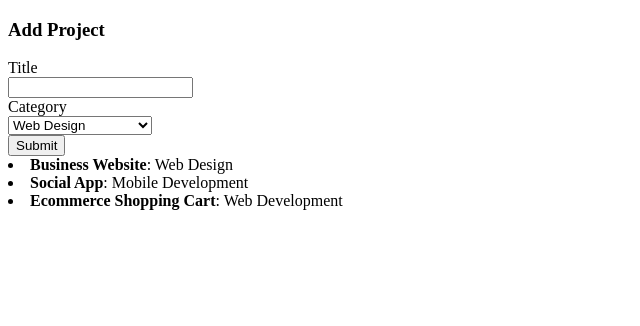
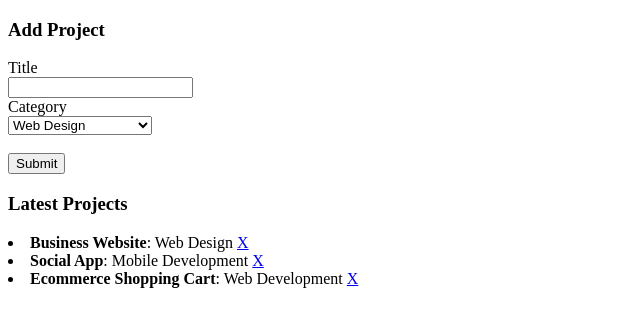
Before and after one commit to rahilka/ReactJsCrashCourse, a React (Create React App) app in the folder hello-world/: page / in a window 1280 px wide. Shown: the top 326 px of the page, without its empty margins (0-640 px from the left). Built offline with nearby package versions, Linux system fonts and the light colour scheme.

Commit message:
Delete project

```diff
--- a/hello-world/package.json
+++ b/hello-world/package.json
@@ -4,7 +4,8 @@
   "private": true,
   "dependencies": {
     "react": "^15.6.1",
-    "react-dom": "^15.6.1"
+    "react-dom": "^15.6.1",
+    "uuid": "^3.1.0"
   },
   "devDependencies": {
     "react-scripts": "1.0.7"
--- a/hello-world/src/App.js
+++ b/hello-world/src/App.js
@@ -1,4 +1,5 @@
 import React, { Component } from 'react';
+import uuid from 'uuid';
 import './App.css';
 import Projects from './components/Projects';
 import AddProject from './components/AddProject';
@@ -21,14 +22,17 @@
 			projects: [
 
 				{
+					id: uuid.v4(),
 					title: 'Business Website',
 					category: 'Web Design'
 				},
 				{
+					id: uuid.v4(),
 					title: 'Social App',
 					category: 'Mobile Development'
 				},
 				{
+					id: uuid.v4(),
 					title: 'Ecommerce Shopping Cart',
 					category: 'Web Development'
 				}
@@ -44,11 +48,18 @@
 		this.setState({projects: projects});
 	}
 
+	handleDeleteProject(id) {
+		let projects = this.state.projects;
+		let index = projects.findIndex(x => x.id === id);
+		projects.splice(index, 1);
+		this.setState({projects: projects});
+	}
+
 	  render() {
 		return (
 		  <div className="App">
 			<AddProject addProject={this.handleAddProject.bind(this)} />
-			<Projects projects={this.state.projects} />
+			<Projects projects={this.state.projects} onDelete={this.handleDeleteProject.bind(this)} />
 		  </div>
 		);
 	  }
--- a/hello-world/src/components/AddProject.js
+++ b/hello-world/src/components/AddProject.js
@@ -1,4 +1,5 @@
 import React, { Component } from 'react';
+import uuid from 'uuid';
 
 class AddProject extends Component {
 
@@ -21,6 +22,7 @@
 			alert('Title is required!');
 		} else {
 			this.setState({newProject: {
+				id: uuid.v4(),
 				title: this.refs.title.value,
 				category: this.refs.category.value
 			}}, function() {
@@ -51,7 +53,9 @@
 					{categoryOptions}
 				</select>
 			</div>
+			<br />
 			<input type="submit" value="Submit" />
+			<br />
 		</form>
       </div>
     );
--- a/hello-world/src/components/ProjectItem.js
+++ b/hello-world/src/components/ProjectItem.js
@@ -1,10 +1,15 @@
 import React, { Component } from 'react';
 
 class ProjectItem extends Component {
+
+	deleteProject(id) {
+		this.props.onDelete(id);
+	}
+
   render() {
     return (
       <li className="Project">
-		<strong>{this.props.project.title}</strong>: {this.props.project.category}
+		<strong>{this.props.project.title}</strong>: {this.props.project.category} <a href="#" onClick={this.deleteProject.bind(this, this.props.project.id)} >X</a>
       </li>
     );
   }
--- a/hello-world/src/components/Projects.js
+++ b/hello-world/src/components/Projects.js
@@ -2,6 +2,10 @@
 import ProjectItem from './ProjectItem';
 
 class Projects extends Component {
+
+	deleteProject(id){
+		this.props.onDelete(id);
+	}
 
   render() {
 
@@ -11,7 +15,7 @@
 		projectItems = this.props.projects.map(project => {
 			//console.log(project);
 			return(
-				<ProjectItem key={project.title} project={project} />
+				<ProjectItem onDelete={this.deleteProject.bind(this)} key={project.title} project={project} />
 			)
 		});
 	}
@@ -19,6 +23,7 @@
 
     return (
       <div className="Projects">
+	  <h3>Latest Projects</h3>
 		{projectItems}
       </div>
     );
```
Also changed, not shown: 1 other file (tests, documents, lock files or other folders).
